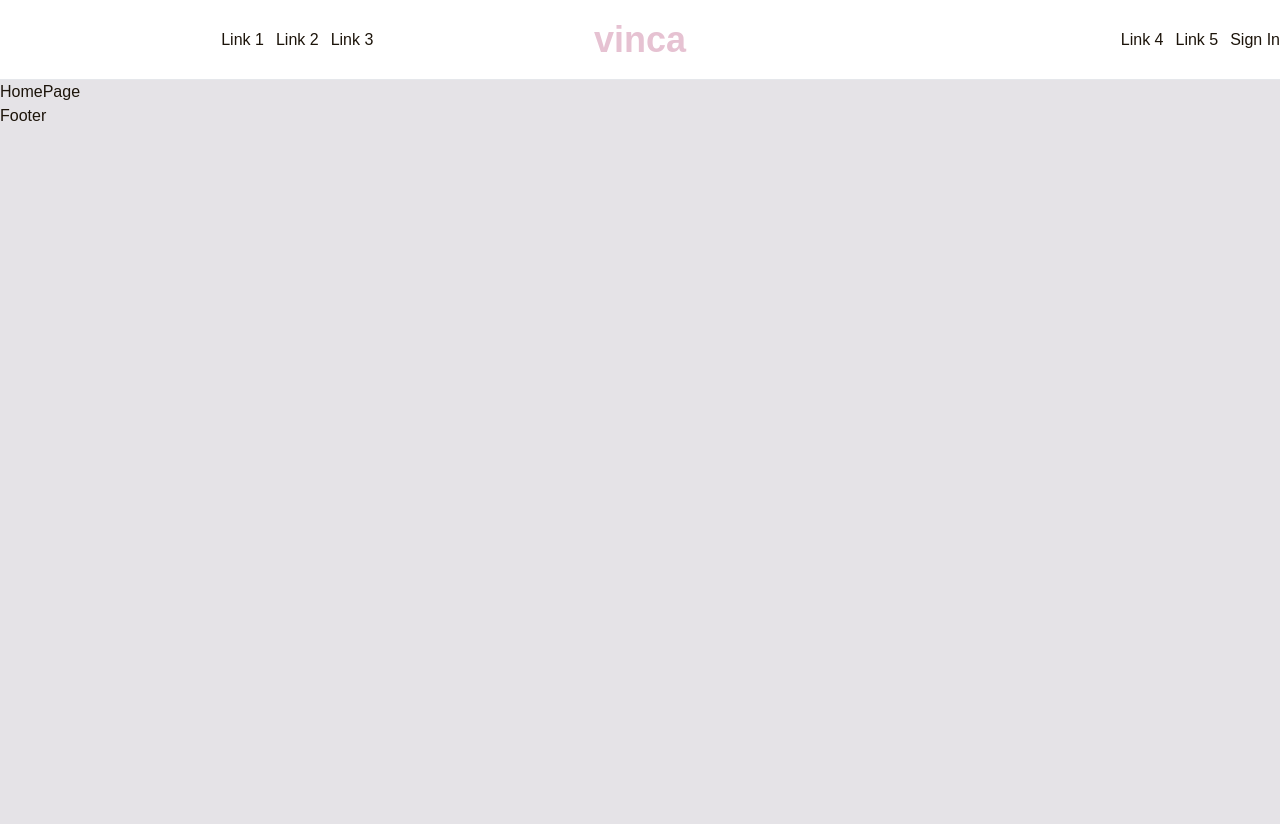
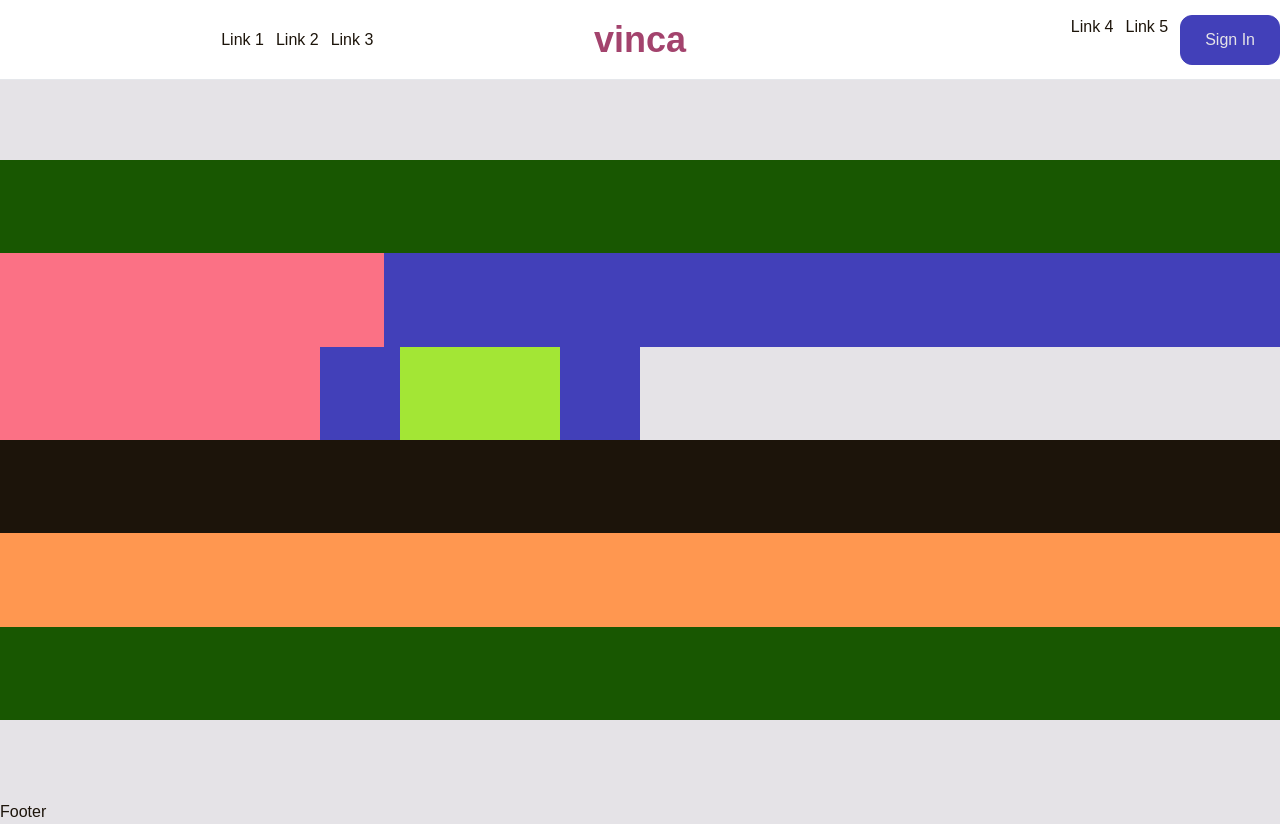
Before and after one commit to abirtasrif/vinca, a Next.js app: page / in a window 1280 px wide. Before the commit the page ends 800 px from the top, so only its background shows below. Built offline with nearby package versions, Linux system fonts and the light colour scheme; a web font is replaced by a local one.

Commit message:
completed button variants and nav

```diff
--- a/app/(home)/page.tsx
+++ b/app/(home)/page.tsx
@@ -1,5 +1,12 @@
+import Hero from "@/components/home/Hero";
+import Button from "@/components/ui/Button";
+
 const HomePage = () => {
-  return <main>HomePage</main>;
+  return (
+    <main>
+      <Hero />
+    </main>
+  );
 };
 
 export default HomePage;
--- a/app/globals.css
+++ b/app/globals.css
@@ -11,6 +11,10 @@
   transform: 300ms cubic-bezier(0.5, 1, 0.89, 1);
 }
 
+.section-padding {
+  @apply py-20;
+}
+
 /* LINK STYLES */
 .link-item {
   @apply relative;
--- /dev/null
+++ b/app/user/signin/layout.tsx
@@ -0,0 +1,14 @@
+import type { Metadata } from "next";
+
+export const metadata: Metadata = {
+  title: "Vinca | Sign in",
+  description: "Welcome",
+};
+
+export default function SignInLayout({
+  children,
+}: {
+  children: React.ReactNode;
+}) {
+  return <>{children}</>;
+}
--- a/app/user/signin/page.tsx
+++ b/app/user/signin/page.tsx
@@ -1,7 +1,7 @@
 import type { Metadata } from "next";
 
 const SignInPage = () => {
-  return <div>SignInPage</div>;
+  return <main>SignInPage</main>;
 };
 
 export default SignInPage;
--- /dev/null
+++ b/components/home/Hero.tsx
@@ -0,0 +1,33 @@
+const Hero = () => {
+  return (
+    <section className="wrapper section-padding h-[calc(100vh-5rem)] ">
+      <div className="w-full h-full bg-red grid grid-rows-6">
+        {/* FIRST ROW */}
+        <div className="w-full h-full bg-green"></div>
+
+        {/* SECOND ROW */}
+        <div className="w-full h-full bg-blue grid grid-cols-[30%_auto] gap-20">
+          <div className="w-full h-full bg-rose-400"></div>
+        </div>
+
+        {/* THIRD ROW */}
+        <div className="w-full h-full bg-blue grid grid-cols-[25%_auto_50%] gap-20">
+          <div className="w-full h-full bg-rose-400"></div>
+          <div className="w-full h-full bg-lime-400"></div>
+          <div className="w-full h-full bg-light"></div>
+        </div>
+
+        {/* FOURTH ROW */}
+        <div className="w-full h-full bg-dark"></div>
+
+        {/* FIFTH ROW */}
+        <div className="w-full h-full bg-orange"></div>
+
+        {/* LAST ROW */}
+        <div className="w-full h-full bg-green"></div>
+      </div>
+    </section>
+  );
+};
+
+export default Hero;
--- a/components/shared/Navbar.tsx
+++ b/components/shared/Navbar.tsx
@@ -1,4 +1,5 @@
 import Link from "next/link";
+import { buttonVariants } from "../ui/Button";
 const Navbar = () => {
   return (
     <header className="h-20 border-b border-gray flex item-center bg-white">
@@ -49,7 +50,12 @@ const Navbar = () => {
               </Link>
             </li>
             <li>
-              <Link href="/user/sign-in">Sign In</Link>
+              <Link
+                href="/user/signin"
+                className={buttonVariants({ variant: "ocean" })}
+              >
+                Sign In
+              </Link>
             </li>
           </ul>
         </nav>
--- a/components/ui/Button.tsx
+++ b/components/ui/Button.tsx
@@ -2,19 +2,34 @@ import { cva, VariantProps } from "class-variance-authority";
 import { cn } from "@/lib/utils";
 
 export const buttonVariants = cva(
-  "inline-block text-center px-6 py-3 rounded-xl border font-medium active:scale-105 ",
+  "inline-block text-center px-6 py-3 rounded-xl border eoq font-medium active:scale-105 disabled:border-grey disabled:bg-grey disabled:text-dark/50 disabled:cursor-not-allowed",
   {
     variants: {
       variant: {
-        default: "",
+        dark: "border-dark bg-dark text-light hover:border-dark/90 hover:bg-dark/90",
+        outline:
+          "border-dark bg-transparent text-dark hover:bg-dark/90 hover:text-light",
+        ghost:
+          "border-transparent bg-transparent text-dark hover:border-grey/90 hover:bg-grey/90",
+        rose: "border-red bg-red text-light hover:border-red/90 hover:bg-red/90",
+        valentine:
+          "border-pink bg-pink text-light hover:border-pink/90 hover:bg-pink/90",
+        halloween:
+          "border-orange bg-orange text-dark hover:border-orange/90 hover:bg-orange/90",
+        success:
+          "border-green bg-green text-light/80 hover:border-green/90 hover:bg-green/90",
+        ocean:
+          "border-blue bg-blue text-light hover:border-blue/90 hover:bg-blue/90",
+        lavender:
+          "border-violet bg-violet text-light/80 hover:border-violet/90 hover:bg-violet/90",
       },
       size: {
-        auto: "",
-        full: "",
+        auto: "w-auto",
+        full: "w-full",
       },
     },
     defaultVariants: {
-      variant: "default",
+      variant: "dark",
       size: "auto",
     },
   }
@@ -32,7 +47,16 @@ const Button: React.FC<Buttonprops> = ({
   variant,
   size,
 }) => {
-  return <button >{children}</button>;
+  return (
+    <button
+      onClick={onClick}
+      type={type}
+      disabled={disabled}
+      className={cn(buttonVariants({ variant, size }))}
+    >
+      {children}
+    </button>
+  );
 };
 
 export default Button;
--- a/tailwind.config.ts
+++ b/tailwind.config.ts
@@ -11,12 +11,12 @@ const config: Config = {
       colors: {
         dark: "#1c140a",
         light: "#e5e3e7",
-        red: "#DE3700",
-        grey: "#605a3f",
-        pink: "#e6c2d2",
+        red: "#ef233c",
+        grey: "#bfbdb2",
+        pink: "#a3436d",
         orange: "#ff9750",
         green: "#185701",
-        blue: "#2d2bb1",
+        blue: "#4240b9",
         violet: "#6f3289",
       },
     },
```
